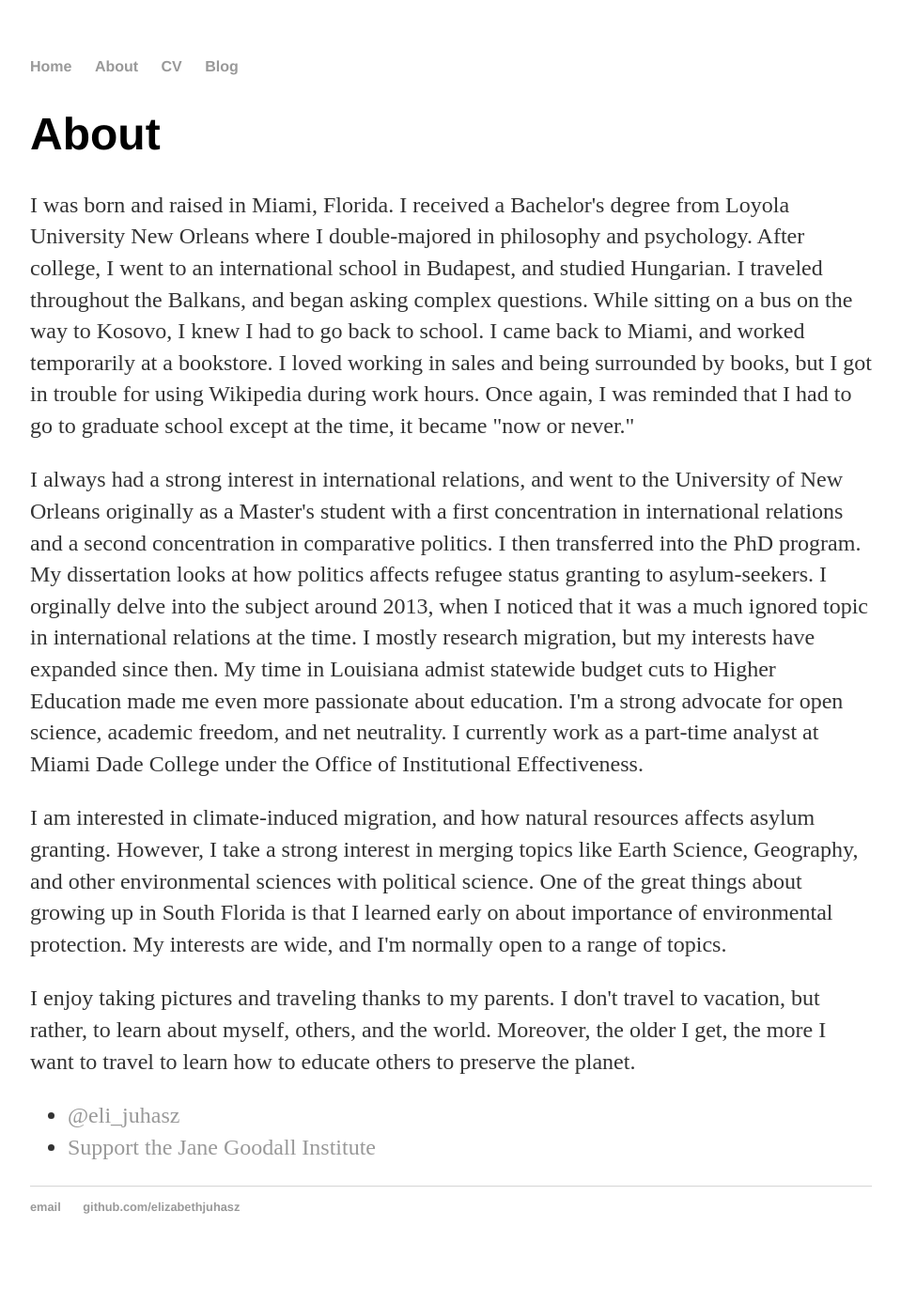
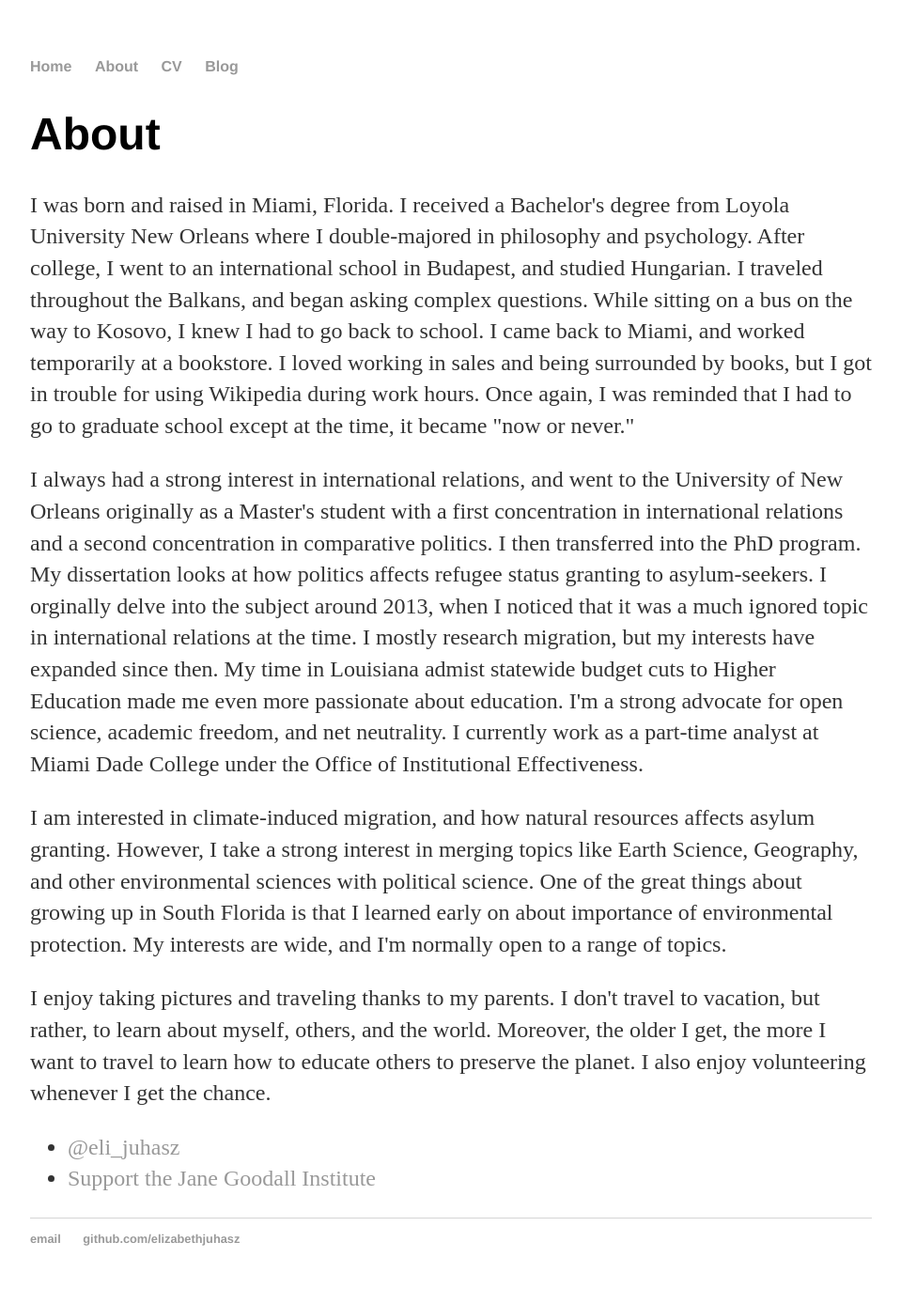
Before and after one commit to elizabethjuhasz/elizabethjuhasz.github.io, a Jekyll site: the page built from about/index.html, in a window 1280 px wide. Shown: the whole page at 94% size, without its empty margins (160-1119 px from the left). Built offline with Jekyll 4.4.1, drawn with Linux system fonts in a browser that asks for light colours; before the commit the page ends 1354 px from its top, so only the background shows below that.

Commit message:
Update index.html

```diff
--- a/about/index.html
+++ b/about/index.html
@@ -9,7 +9,7 @@
 			<p>I always had a strong interest in international relations, and went to the University of New Orleans originally as a Master's student with a first concentration in international relations and a second concentration in comparative politics. I then transferred into the PhD program. My dissertation looks at how politics affects refugee status granting to asylum-seekers. I orginally delve into the subject around 2013, when I noticed that it was a much ignored topic in international relations at the time. I mostly research migration, but my interests have expanded since then. My time in Louisiana admist statewide budget cuts to Higher Education made me even more passionate about education.
 			I'm a strong advocate for open science, academic freedom, and net neutrality. I currently work as a part-time analyst at Miami Dade College under the Office of Institutional Effectiveness.</p>
 			<p>I am interested in climate-induced migration, and how natural resources affects asylum granting. However, I take a strong interest in merging topics like Earth Science, Geography, and other environmental sciences with political science. One of the great things about growing up in South Florida is that I learned early on about importance of environmental protection. My interests are wide, and I'm normally open to a range of topics.</p>
-			<p>I enjoy taking pictures and traveling thanks to my parents. I don't travel to vacation, but rather, to learn about myself, others, and the world. Moreover, the older I get, the more I want to travel to learn how to educate others to preserve the planet.</p>
+			<p>I enjoy taking pictures and traveling thanks to my parents. I don't travel to vacation, but rather, to learn about myself, others, and the world. Moreover, the older I get, the more I want to travel to learn how to educate others to preserve the planet. I also enjoy volunteering whenever I get the chance.</p>
 				<ul class="contacts">
 				<li><a href="https://twitter.com/eli_juhasz">@eli_juhasz</a></li>
 				<li><a href="http://www.janegoodall.org/">Support the Jane Goodall Institute</a></li>
```
